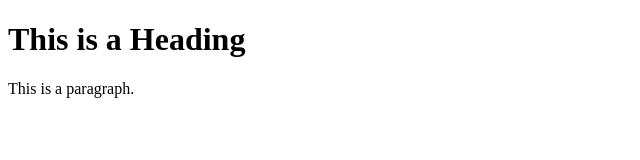
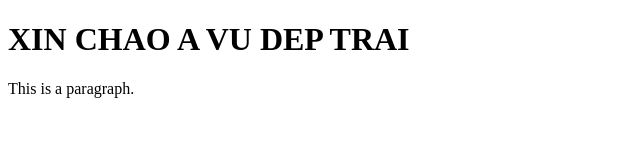
Before and after one commit to dannytranvu0307/testserver, a plain HTML site: page index.html in a window 1280 px wide. Shown: the whole page, without its empty margins (0-640 px from the left). Drawn offline with Linux system fonts and the light colour scheme.

Commit message:
Update index.html

```diff
--- a/index.html
+++ b/index.html
@@ -5,7 +5,7 @@
 </head>
 <body>
 
-<h1>This is a Heading</h1>
+<h1>XIN CHAO A VU DEP TRAI</h1>
 <p>This is a paragraph.</p>
 <script>
   console.log('SasASass')
```
